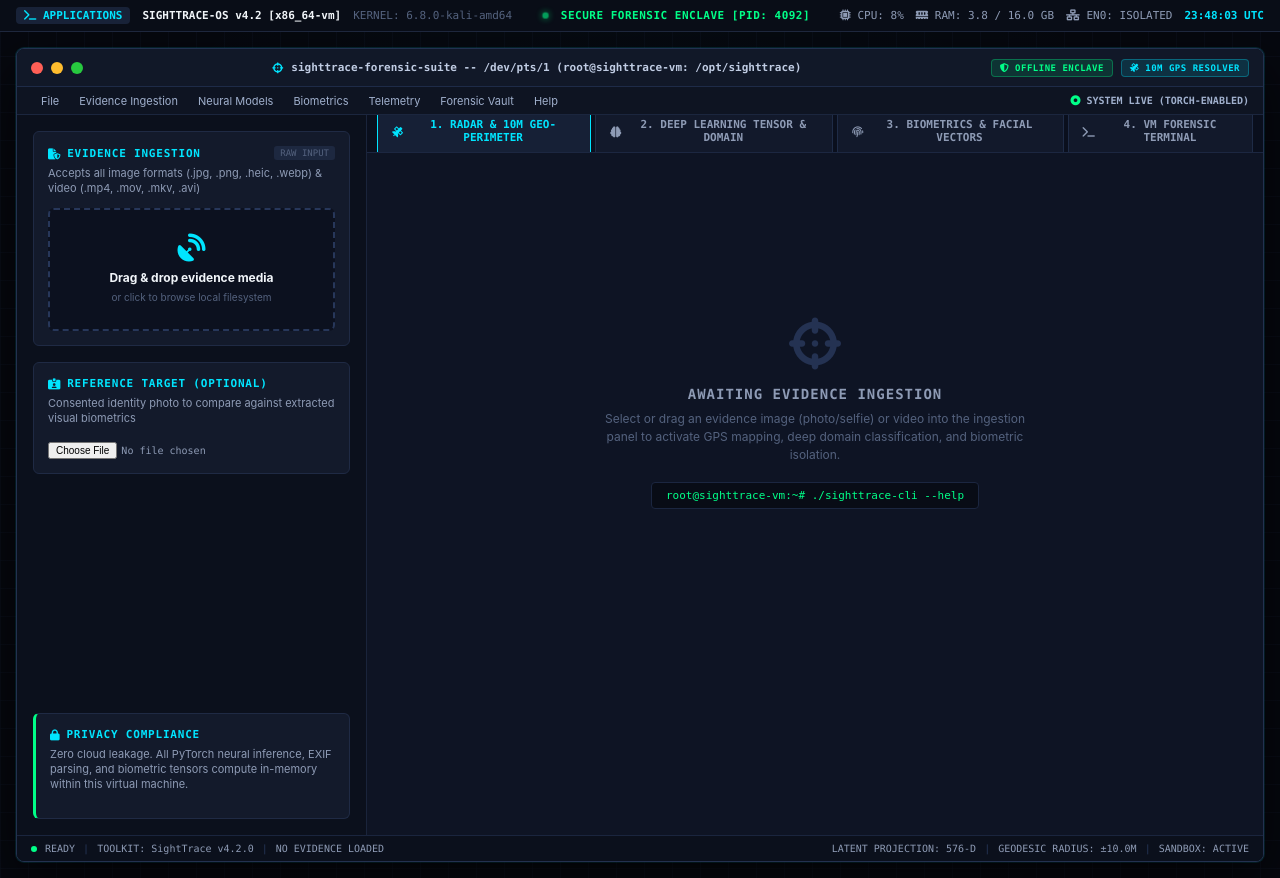
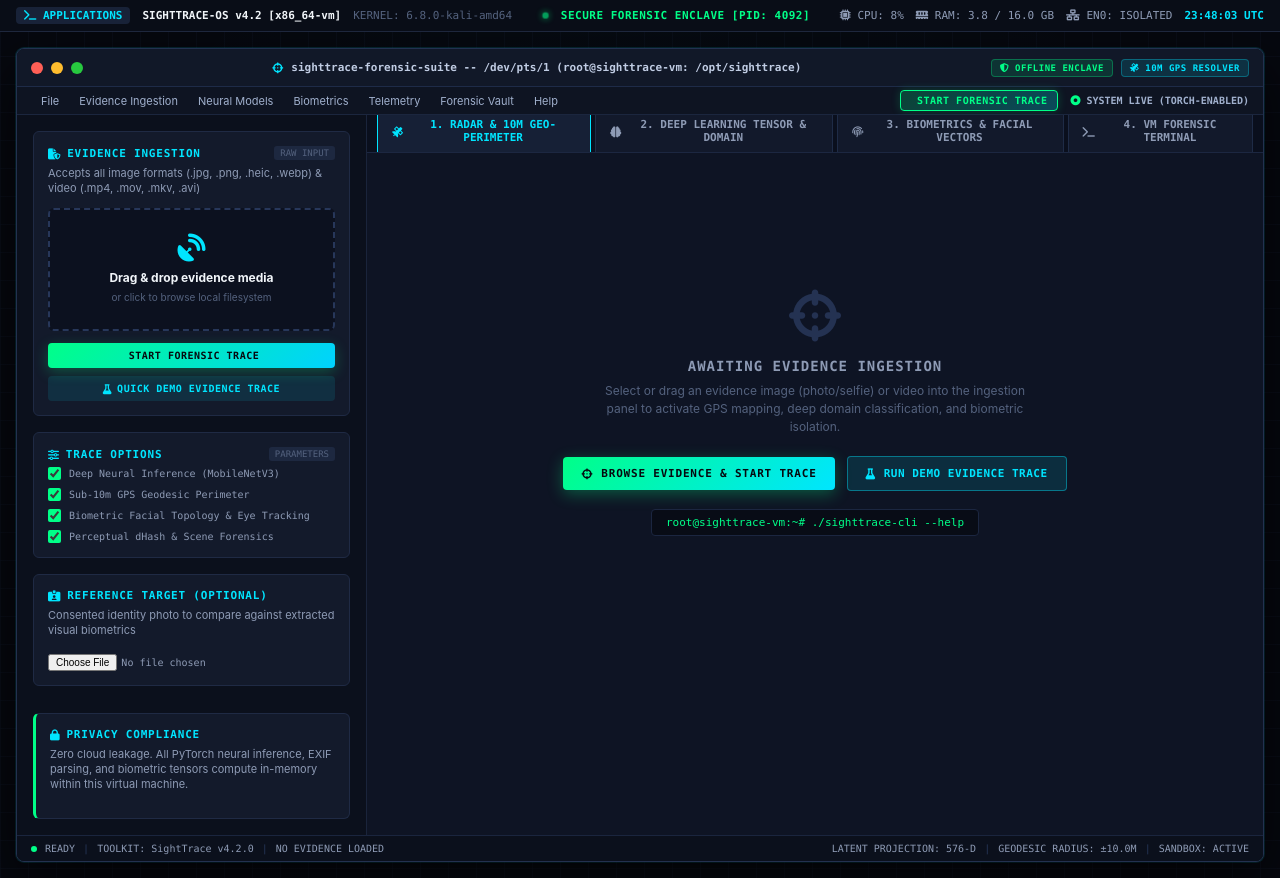
Before and after one commit to akwesi324/sighttrace, a Python web app: template web/templates/index.html in a window 1280 px wide. Run offline with Jinja, Linux system fonts and the light colour scheme; the template is opened without the code that fills it, so the values that code supplies are empty.

Commit message:
Add persistent scan action buttons, trace options panel, and demo sample trace workflow

```diff
--- a/web/static/css/style.css
+++ b/web/static/css/style.css
@@ -231,6 +231,33 @@ body.vm-desktop {
   font-family: var(--font-mono);
   font-size: 10px;
   font-weight: 700;
+  display: flex;
+  align-items: center;
+  gap: 12px;
+}
+
+.top-scan-action-btn {
+  background: linear-gradient(135deg, rgba(0, 255, 136, 0.2) 0%, rgba(0, 229, 255, 0.25) 100%);
+  border: 1px solid var(--accent-emerald);
+  color: var(--accent-emerald);
+  font-family: var(--font-mono);
+  font-size: 10px;
+  font-weight: 800;
+  padding: 4px 10px;
+  border-radius: 4px;
+  cursor: pointer;
+  display: flex;
+  align-items: center;
+  gap: 6px;
+  letter-spacing: 0.5px;
+  transition: all 0.2s;
+  box-shadow: 0 0 10px rgba(0, 255, 136, 0.2);
+}
+
+.top-scan-action-btn:hover {
+  background: var(--accent-emerald);
+  color: #06090F;
+  box-shadow: 0 0 14px rgba(0, 255, 136, 0.4);
 }
 
 .text-emerald { color: var(--accent-emerald); }
@@ -340,6 +367,90 @@ body.vm-desktop {
   background: #172138;
   padding: 8px 10px;
   border-radius: 4px;
+}
+
+/* Dedicated Scan Action Cluster */
+.scan-action-cluster {
+  display: flex;
+  flex-direction: column;
+  gap: 8px;
+  margin-top: 12px;
+}
+
+.btn-scan-primary {
+  width: 100%;
+  padding: 10px 14px;
+  background: linear-gradient(135deg, #00FF88 0%, #00D2FF 100%);
+  color: #06090F;
+  border: none;
+  border-radius: 4px;
+  font-family: var(--font-mono);
+  font-size: 11px;
+  font-weight: 800;
+  letter-spacing: 0.8px;
+  cursor: pointer;
+  display: flex;
+  align-items: center;
+  justify-content: center;
+  gap: 8px;
+  box-shadow: 0 4px 14px rgba(0, 255, 136, 0.25);
+  transition: all 0.2s;
+}
+
+.btn-scan-primary:hover {
+  filter: brightness(1.1);
+  transform: translateY(-1px);
+  box-shadow: 0 6px 20px rgba(0, 255, 136, 0.4);
+}
+
+.btn-scan-sample {
+  width: 100%;
+  padding: 8px 12px;
+  background: rgba(0, 229, 255, 0.1);
+  border: 1px solid rgba(0, 229, 255, 0.3);
+  color: var(--accent-cyan);
+  border-radius: 4px;
+  font-family: var(--font-mono);
+  font-size: 10px;
+  font-weight: 700;
+  letter-spacing: 0.5px;
+  cursor: pointer;
+  display: flex;
+  align-items: center;
+  justify-content: center;
+  gap: 7px;
+  transition: all 0.15s;
+}
+
+.btn-scan-sample:hover {
+  background: rgba(0, 229, 255, 0.2);
+  border-color: var(--accent-cyan);
+}
+
+/* Trace Options Checkboxes */
+.trace-options-list {
+  display: flex;
+  flex-direction: column;
+  gap: 8px;
+}
+
+.trace-option-item {
+  display: flex;
+  align-items: center;
+  gap: 8px;
+  cursor: pointer;
+  font-family: var(--font-mono);
+  font-size: 10px;
+  color: var(--text-muted);
+}
+
+.trace-option-item input[type="checkbox"] {
+  accent-color: var(--accent-emerald);
+  cursor: pointer;
+}
+
+.trace-option-item:hover span {
+  color: var(--text-main);
 }
 
 .file-name-wrap {
@@ -500,6 +611,60 @@ body.vm-desktop {
   max-width: 440px;
   margin-top: 8px;
   line-height: 18px;
+}
+
+.empty-action-buttons {
+  display: flex;
+  align-items: center;
+  gap: 12px;
+  margin-top: 20px;
+}
+
+.btn-hero-scan {
+  padding: 10px 18px;
+  background: linear-gradient(135deg, var(--accent-emerald) 0%, var(--accent-cyan) 100%);
+  color: #06090F;
+  border: none;
+  border-radius: 4px;
+  font-family: var(--font-mono);
+  font-size: 11px;
+  font-weight: 800;
+  letter-spacing: 0.8px;
+  cursor: pointer;
+  display: flex;
+  align-items: center;
+  gap: 8px;
+  box-shadow: 0 4px 16px rgba(0, 255, 136, 0.3);
+  transition: all 0.2s;
+}
+
+.btn-hero-scan:hover {
+  filter: brightness(1.1);
+  transform: translateY(-1px);
+  box-shadow: 0 6px 24px rgba(0, 255, 136, 0.5);
+}
+
+.btn-hero-sample {
+  padding: 10px 18px;
+  background: rgba(0, 229, 255, 0.12);
+  border: 1px solid rgba(0, 229, 255, 0.4);
+  color: var(--accent-cyan);
+  border-radius: 4px;
+  font-family: var(--font-mono);
+  font-size: 11px;
+  font-weight: 700;
+  letter-spacing: 0.5px;
+  cursor: pointer;
+  display: flex;
+  align-items: center;
+  gap: 8px;
+  transition: all 0.2s;
+}
+
+.btn-hero-sample:hover {
+  background: rgba(0, 229, 255, 0.22);
+  border-color: var(--accent-cyan);
+  transform: translateY(-1px);
 }
 
 .quick-terminal-hint {
--- a/web/static/js/app.js
+++ b/web/static/js/app.js
@@ -87,6 +87,72 @@ function handleFileSelected(file) {
 }
 
 analyzeBtn.addEventListener('click', runAnalysis);
+
+// Additional Scan Buttons Wiring
+const primaryScanTrigger = document.getElementById('primary-scan-trigger');
+if (primaryScanTrigger) {
+  primaryScanTrigger.addEventListener('click', () => {
+    if (selectedFile) {
+      runAnalysis();
+    } else {
+      fileInput.click();
+    }
+  });
+}
+
+const topTraceBtn = document.getElementById('top-trace-btn');
+if (topTraceBtn) {
+  topTraceBtn.addEventListener('click', () => {
+    if (selectedFile) {
+      runAnalysis();
+    } else {
+      fileInput.click();
+    }
+  });
+}
+
+const heroScanBtn = document.getElementById('hero-scan-btn');
+if (heroScanBtn) {
+  heroScanBtn.addEventListener('click', () => {
+    fileInput.click();
+  });
+}
+
+const loadSampleBtn = document.getElementById('load-sample-btn');
+const heroSampleBtn = document.getElementById('hero-sample-btn');
+
+[loadSampleBtn, heroSampleBtn].forEach(btn => {
+  if (btn) {
+    btn.addEventListener('click', runSampleAnalysis);
+  }
+});
+
+async function runSampleAnalysis() {
+  emptyState.classList.add('hidden');
+  reportView.classList.add('hidden');
+  loader.classList.remove('hidden');
+
+  logTerminal(`[SAMPLE-INGEST] Requesting reference forensic sample with verified 10m coordinates...`);
+
+  try {
+    const res = await fetch('/api/sample');
+    const data = await res.json();
+    loader.classList.add('hidden');
+
+    if (data.success) {
+      activeFileIndicator.textContent = `TARGET: sample_forensic_evidence.jpg [DEMO]`;
+      renderReport(data);
+      logTerminal(`[SAMPLE-COMPLETE] Forensic telemetry successfully rendered.`);
+    } else {
+      alert('Sample trace error: ' + (data.error || 'Unknown error'));
+      emptyState.classList.remove('hidden');
+    }
+  } catch (err) {
+    loader.classList.add('hidden');
+    emptyState.classList.remove('hidden');
+    alert('Failed to load sample: ' + err.message);
+  }
+}
 
 async function runAnalysis() {
   if (!selectedFile) return;
--- a/web/templates/index.html
+++ b/web/templates/index.html
@@ -59,6 +59,7 @@
         <span class="menu-item">Forensic Vault</span>
         <span class="menu-item">Help</span>
         <div class="menubar-right">
+          <button id="top-trace-btn" class="top-scan-action-btn"><i class="fa-solid fa-radar"></i> START FORENSIC TRACE</button>
           <span class="mode-indicator"><i class="fa-solid fa-circle-dot text-emerald"></i> SYSTEM LIVE (TORCH-ENABLED)</span>
         </div>
       </div>
@@ -87,6 +88,42 @@
                 <span id="preview-filename">evidence_file.jpg</span>
               </div>
               <button id="analyze-btn" class="btn primary-btn"><i class="fa-solid fa-bolt"></i> RUN SCAN</button>
+            </div>
+
+            <!-- Dedicated Scan / Trace Buttons -->
+            <div class="scan-action-cluster">
+              <button id="primary-scan-trigger" class="btn btn-scan-primary">
+                <i class="fa-solid fa-radar"></i> START FORENSIC TRACE
+              </button>
+              <button id="load-sample-btn" class="btn btn-scan-sample">
+                <i class="fa-solid fa-flask"></i> QUICK DEMO EVIDENCE TRACE
+              </button>
+            </div>
+          </div>
+
+          <!-- Trace Pipeline Options -->
+          <div class="os-panel-card">
+            <div class="panel-header">
+              <h3><i class="fa-solid fa-sliders"></i> TRACE OPTIONS</h3>
+              <span class="panel-tag">PARAMETERS</span>
+            </div>
+            <div class="trace-options-list">
+              <label class="trace-option-item">
+                <input type="checkbox" id="opt-deep" checked>
+                <span>Deep Neural Inference (MobileNetV3)</span>
+              </label>
+              <label class="trace-option-item">
+                <input type="checkbox" id="opt-gps" checked>
+                <span>Sub-10m GPS Geodesic Perimeter</span>
+              </label>
+              <label class="trace-option-item">
+                <input type="checkbox" id="opt-face" checked>
+                <span>Biometric Facial Topology & Eye Tracking</span>
+              </label>
+              <label class="trace-option-item">
+                <input type="checkbox" id="opt-scene" checked>
+                <span>Perceptual dHash & Scene Forensics</span>
+              </label>
             </div>
           </div>
 
@@ -139,6 +176,14 @@
             <i class="fa-solid fa-crosshairs empty-icon"></i>
             <h3>AWAITING EVIDENCE INGESTION</h3>
             <p>Select or drag an evidence image (photo/selfie) or video into the ingestion panel to activate GPS mapping, deep domain classification, and biometric isolation.</p>
+            <div class="empty-action-buttons">
+              <button id="hero-scan-btn" class="btn btn-hero-scan">
+                <i class="fa-solid fa-crosshairs"></i> BROWSE EVIDENCE & START TRACE
+              </button>
+              <button id="hero-sample-btn" class="btn btn-hero-sample">
+                <i class="fa-solid fa-flask"></i> RUN DEMO EVIDENCE TRACE
+              </button>
+            </div>
             <div class="quick-terminal-hint">
               <code>root@sighttrace-vm:~# ./sighttrace-cli --help</code>
             </div>
```
Also changed, not shown: server.py (+43 -0 lines).
